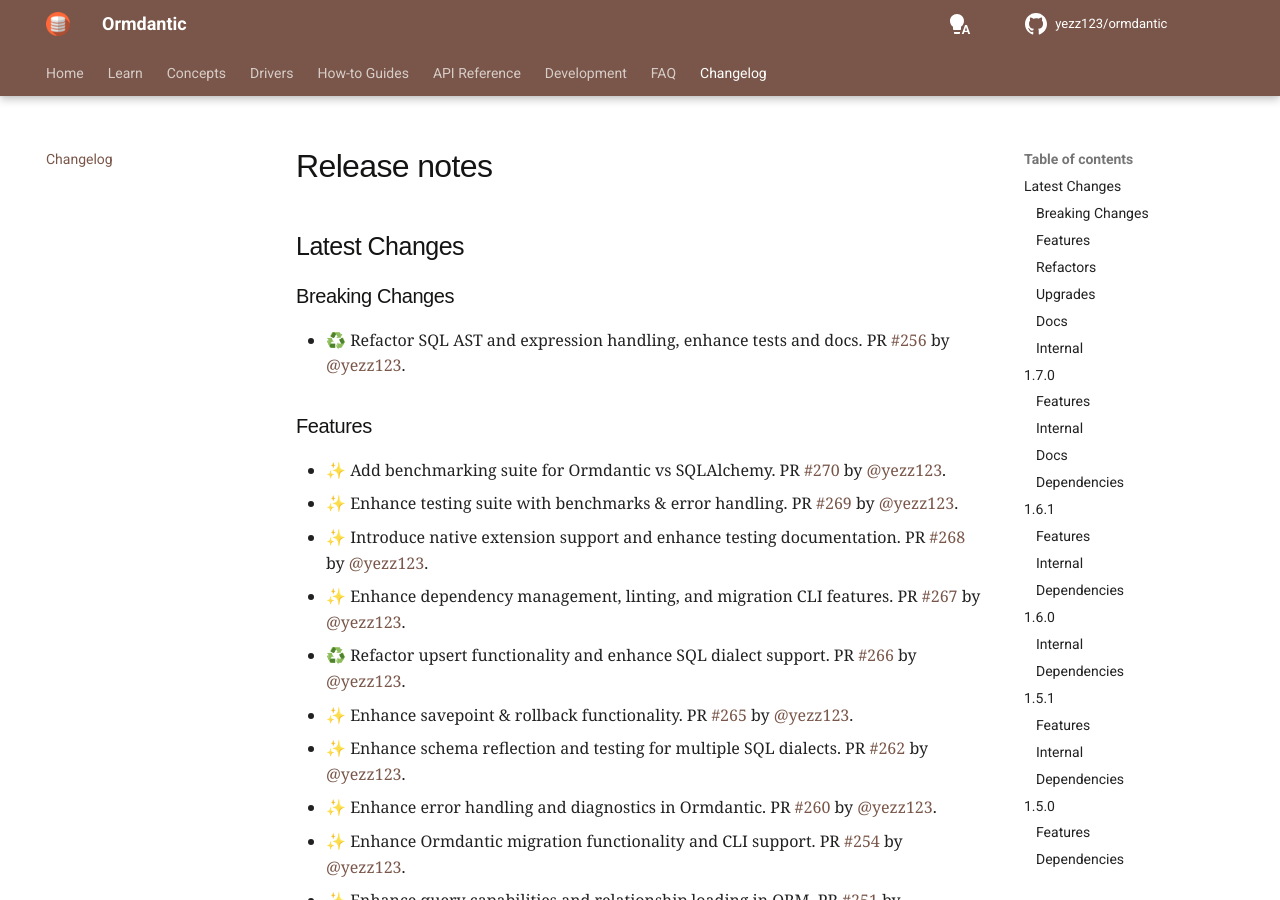
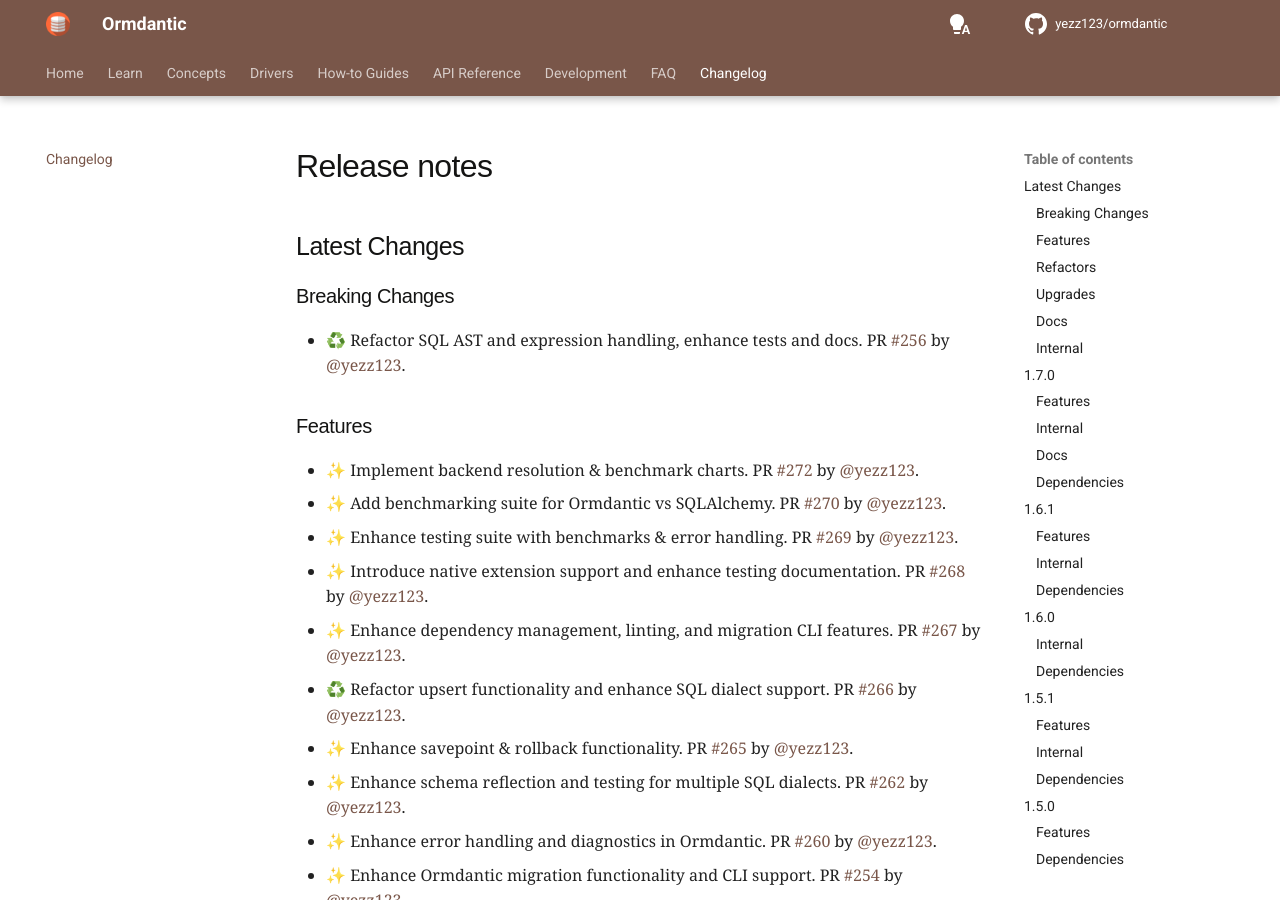
Before and after one commit to yezz123/ormdantic, an MkDocs documentation site: the page built from docs/release.md, in a window 1280 px wide and 900 px high. Built offline with MkDocs 1.6.1 and Material for MkDocs 9.7.7, drawn with Linux system fonts in a browser that asks for light colours; comment, search, counter and statistics services are not loaded.

Commit message:
📝 Update release notes
[skip ci]

```diff
--- a/docs/release.md
+++ b/docs/release.md
@@ -8,6 +8,7 @@
 
 ### Features
 
+* ✨ Implement backend resolution & benchmark charts. PR [#272](https://github.com/yezz123/ormdantic/pull/272) by [@yezz123](https://github.com/yezz123).
 * ✨ Add benchmarking suite for Ormdantic vs SQLAlchemy. PR [#270](https://github.com/yezz123/ormdantic/pull/270) by [@yezz123](https://github.com/yezz123).
 * ✨ Enhance testing suite with benchmarks & error handling. PR [#269](https://github.com/yezz123/ormdantic/pull/269) by [@yezz123](https://github.com/yezz123).
 * ✨ Introduce native extension support and enhance testing documentation. PR [#268](https://github.com/yezz123/ormdantic/pull/268) by [@yezz123](https://github.com/yezz123).
```
